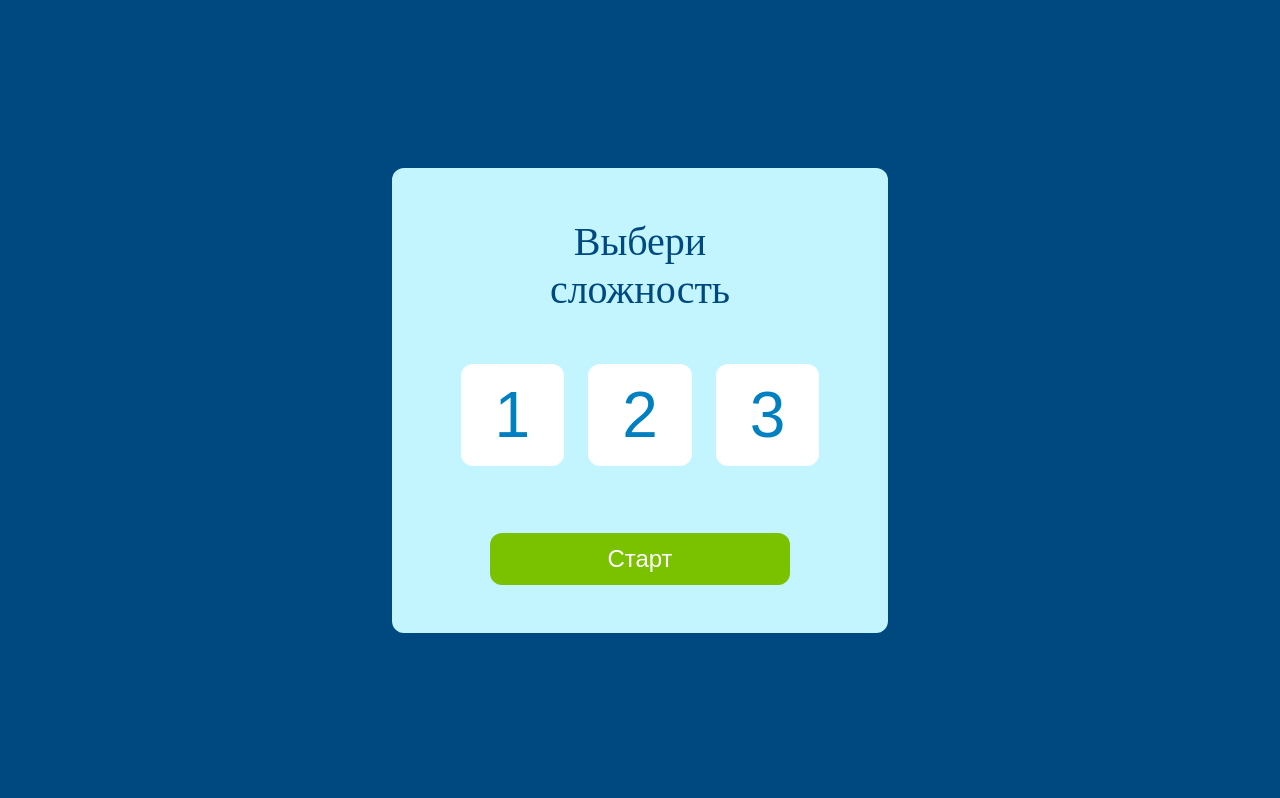
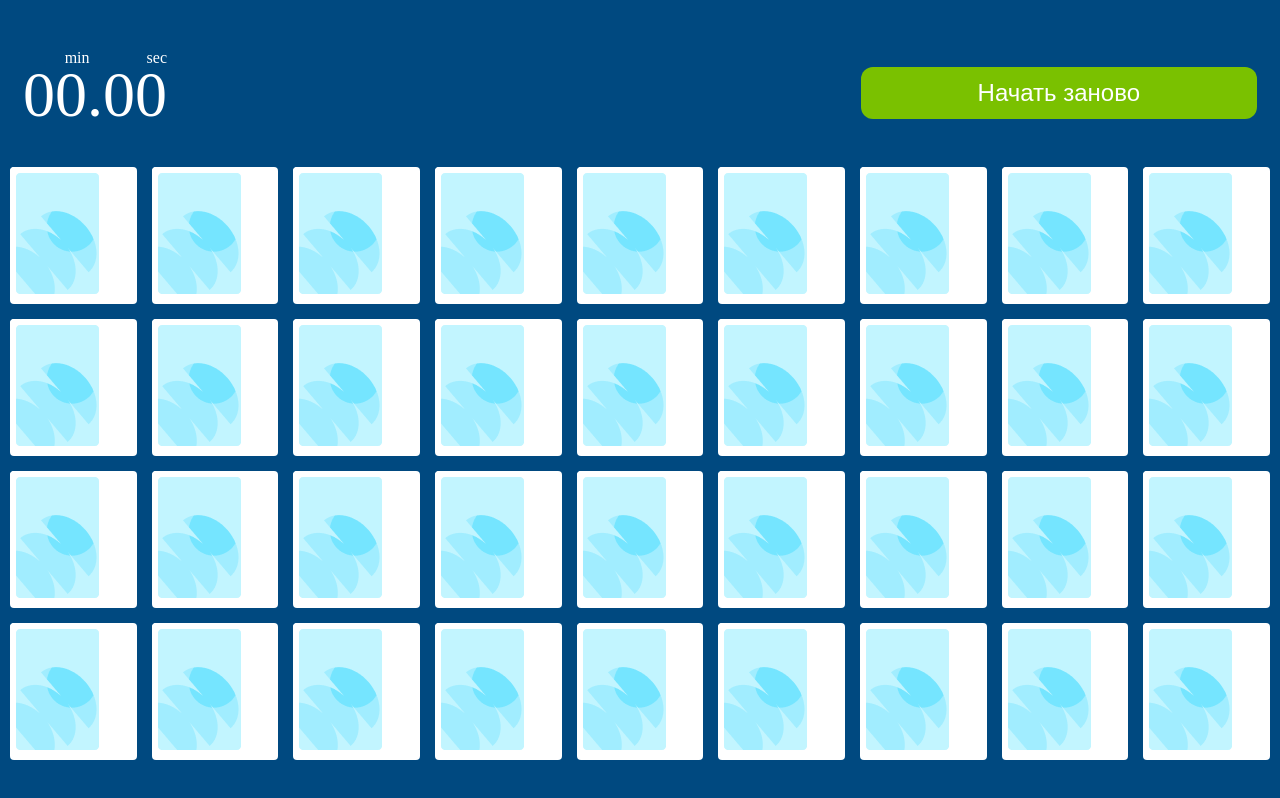
Before and after one commit to Sorokintech/skypro-cardgame-project, a website: page index.html in a window 1280 px wide. Both pictures are taken after a click on the button "Старт". Drawn offline with Linux system fonts and the light colour scheme.

Commit message:
game-page

```diff
--- a/index.html
+++ b/index.html
@@ -8,16 +8,14 @@
     <title>Find your pair or die alone</title>
   </head>
   <body>
-    <div class="app"></div>
+    <div class="app center"></div>
 
-    <script>
-      console.log('ppp');
-    </script>
     <script src="/src/templateEngine.js"></script>
     <script src="/src/startPage.js"></script>
     <script src="/src/easy-mode.js"></script>
     <script src="/src/medium-mode.js"></script>
     <script src="/src/hard-mode.js"></script>
+    <script src="/src/secondScreen.js"></script>
     <script src="/src/script.js"></script>
   </body>
 </html>
--- a/src/script.js
+++ b/src/script.js
@@ -17,22 +17,28 @@ difficultyButtons.forEach((button) => {
   });
 });
 
+// startButton.addEventListener('click', (event) => {
+//   event.preventDefault();
+//   switch (chosenDifficulty) {
+//     case '1':
+//       app.textContent = '';
+//       app.appendChild(templateEngine(templateEasyMode));
+//       break;
+//     case '2':
+//       app.textContent = '';
+//       app.appendChild(templateEngine(templateMediumMode));
+//       break;
+//     case '3':
+//       app.textContent = '';
+//       app.appendChild(templateEngine(templateHardMode));
+//       break;
+//     default:
+//       alert('Сложность не выбрана');
+//   }
+// });
 startButton.addEventListener('click', (event) => {
   event.preventDefault();
-  switch (chosenDifficulty) {
-    case '1':
-      app.textContent = '';
-      app.appendChild(templateEngine(templateEasyMode));
-      break;
-    case '2':
-      app.textContent = '';
-      app.appendChild(templateEngine(templateMediumMode));
-      break;
-    case '3':
-      app.textContent = '';
-      app.appendChild(templateEngine(templateHardMode));
-      break;
-    default:
-      alert('Сложность не выбрана');
-  }
+  app.textContent = '';
+  app.appendChild(templateEngine(templateGamePage));
+  app.classList.remove('center');
 });
--- /dev/null
+++ b/src/secondScreen.js
@@ -0,0 +1,576 @@
+const templateGamePage = {
+  tag: 'div',
+  cls: 'container-game-page',
+  content: [
+    {
+      tag: 'div',
+      cls: 'container-header-game',
+      content: [
+        {
+          tag: 'div',
+          cls: 'container-header-timer',
+          content: [
+            {
+              tag: 'div',
+              cls: 'container-timer-up',
+              content: [
+                {
+                  tag: 'div',
+                  cls: 'timer-text',
+                  content: 'min',
+                },
+                {
+                  tag: 'div',
+                  cls: 'timer-text',
+                  content: 'sec',
+                },
+              ],
+            },
+            {
+              tag: 'div',
+              cls: 'container-timer-down',
+              content: [
+                {
+                  tag: 'div',
+                  cls: 'timer-min',
+                  content: '00',
+                },
+                {
+                  tag: 'div',
+                  cls: 'timer-dot',
+                  content: '.',
+                },
+                {
+                  tag: 'div',
+                  cls: 'timer-sec',
+                  content: '00',
+                },
+              ],
+            },
+          ],
+        },
+        {
+          tag: 'div',
+          cls: 'container-header-btn',
+          content: [
+            {
+              tag: 'button',
+              cls: 'start-button',
+              content: 'Начать заново',
+            },
+          ],
+        },
+      ],
+    },
+    {
+      tag: 'div',
+      cls: 'container-cards',
+      content: [
+        {
+          tag: 'div',
+          cls: 'card',
+          content: [
+            {
+              tag: 'img',
+              cls: 'img',
+              attrs: {
+                src: `./src/cards/back-card.png`,
+              },
+              content: '',
+            },
+          ],
+        },
+        {
+          tag: 'div',
+          cls: 'card',
+          content: [
+            {
+              tag: 'img',
+              cls: 'img',
+              attrs: {
+                src: `./src/cards/back-card.png`,
+              },
+              content: '',
+            },
+          ],
+        },
+        {
+          tag: 'div',
+          cls: 'card',
+          content: [
+            {
+              tag: 'img',
+              cls: 'img',
+              attrs: {
+                src: `./src/cards/back-card.png`,
+              },
+              content: '',
+            },
+          ],
+        },
+        {
+          tag: 'div',
+          cls: 'card',
+          content: [
+            {
+              tag: 'img',
+              cls: 'img',
+              attrs: {
+                src: `./src/cards/back-card.png`,
+              },
+              content: '',
+            },
+          ],
+        },
+        {
+          tag: 'div',
+          cls: 'card',
+          content: [
+            {
+              tag: 'img',
+              cls: 'img',
+              attrs: {
+                src: `./src/cards/back-card.png`,
+              },
+              content: '',
+            },
+          ],
+        },
+        {
+          tag: 'div',
+          cls: 'card',
+          content: [
+            {
+              tag: 'img',
+              cls: 'img',
+              attrs: {
+                src: `./src/cards/back-card.png`,
+              },
+              content: '',
+            },
+          ],
+        },
+        {
+          tag: 'div',
+          cls: 'card',
+          content: [
+            {
+              tag: 'img',
+              cls: 'img',
+              attrs: {
+                src: `./src/cards/back-card.png`,
+              },
+              content: '',
+            },
+          ],
+        },
+        {
+          tag: 'div',
+          cls: 'card',
+          content: [
+            {
+              tag: 'img',
+              cls: 'img',
+              attrs: {
+                src: `./src/cards/back-card.png`,
+              },
+              content: '',
+            },
+          ],
+        },
+        {
+          tag: 'div',
+          cls: 'card',
+          content: [
+            {
+              tag: 'img',
+              cls: 'img',
+              attrs: {
+                src: `./src/cards/back-card.png`,
+              },
+              content: '',
+            },
+          ],
+        },
+        {
+          tag: 'div',
+          cls: 'card',
+          content: [
+            {
+              tag: 'img',
+              cls: 'img',
+              attrs: {
+                src: `./src/cards/back-card.png`,
+              },
+              content: '',
+            },
+          ],
+        },
+        {
+          tag: 'div',
+          cls: 'card',
+          content: [
+            {
+              tag: 'img',
+              cls: 'img',
+              attrs: {
+                src: `./src/cards/back-card.png`,
+              },
+              content: '',
+            },
+          ],
+        },
+        {
+          tag: 'div',
+          cls: 'card',
+          content: [
+            {
+              tag: 'img',
+              cls: 'img',
+              attrs: {
+                src: `./src/cards/back-card.png`,
+              },
+              content: '',
+            },
+          ],
+        },
+        {
+          tag: 'div',
+          cls: 'card',
+          content: [
+            {
+              tag: 'img',
+              cls: 'img',
+              attrs: {
+                src: `./src/cards/back-card.png`,
+              },
+              content: '',
+            },
+          ],
+        },
+        {
+          tag: 'div',
+          cls: 'card',
+          content: [
+            {
+              tag: 'img',
+              cls: 'img',
+              attrs: {
+                src: `./src/cards/back-card.png`,
+              },
+              content: '',
+            },
+          ],
+        },
+        {
+          tag: 'div',
+          cls: 'card',
+          content: [
+            {
+              tag: 'img',
+              cls: 'img',
+              attrs: {
+                src: `./src/cards/back-card.png`,
+              },
+              content: '',
+            },
+          ],
+        },
+        {
+          tag: 'div',
+          cls: 'card',
+          content: [
+            {
+              tag: 'img',
+              cls: 'img',
+              attrs: {
+                src: `./src/cards/back-card.png`,
+              },
+              content: '',
+            },
+          ],
+        },
+        {
+          tag: 'div',
+          cls: 'card',
+          content: [
+            {
+              tag: 'img',
+              cls: 'img',
+              attrs: {
+                src: `./src/cards/back-card.png`,
+              },
+              content: '',
+            },
+          ],
+        },
+        {
+          tag: 'div',
+          cls: 'card',
+          content: [
+            {
+              tag: 'img',
+              cls: 'img',
+              attrs: {
+                src: `./src/cards/back-card.png`,
+              },
+              content: '',
+            },
+          ],
+        },
+        {
+          tag: 'div',
+          cls: 'card',
+          content: [
+            {
+              tag: 'img',
+              cls: 'img',
+              attrs: {
+                src: `./src/cards/back-card.png`,
+              },
+              content: '',
+            },
+          ],
+        },
+        {
+          tag: 'div',
+          cls: 'card',
+          content: [
+            {
+              tag: 'img',
+              cls: 'img',
+              attrs: {
+                src: `./src/cards/back-card.png`,
+              },
+              content: '',
+            },
+          ],
+        },
+        {
+          tag: 'div',
+          cls: 'card',
+          content: [
+            {
+              tag: 'img',
+              cls: 'img',
+              attrs: {
+                src: `./src/cards/back-card.png`,
+              },
+              content: '',
+            },
+          ],
+        },
+        {
+          tag: 'div',
+          cls: 'card',
+          content: [
+            {
+              tag: 'img',
+              cls: 'img',
+              attrs: {
+                src: `./src/cards/back-card.png`,
+              },
+              content: '',
+            },
+          ],
+        },
+        {
+          tag: 'div',
+          cls: 'card',
+          content: [
+            {
+              tag: 'img',
+              cls: 'img',
+              attrs: {
+                src: `./src/cards/back-card.png`,
+              },
+              content: '',
+            },
+          ],
+        },
+        {
+          tag: 'div',
+          cls: 'card',
+          content: [
+            {
+              tag: 'img',
+              cls: 'img',
+              attrs: {
+                src: `./src/cards/back-card.png`,
+              },
+              content: '',
+            },
+          ],
+        },
+        {
+          tag: 'div',
+          cls: 'card',
+          content: [
+            {
+              tag: 'img',
+              cls: 'img',
+              attrs: {
+                src: `./src/cards/back-card.png`,
+              },
+              content: '',
+            },
+          ],
+        },
+        {
+          tag: 'div',
+          cls: 'card',
+          content: [
+            {
+              tag: 'img',
+              cls: 'img',
+              attrs: {
+                src: `./src/cards/back-card.png`,
+              },
+              content: '',
+            },
+          ],
+        },
+        {
+          tag: 'div',
+          cls: 'card',
+          content: [
+            {
+              tag: 'img',
+              cls: 'img',
+              attrs: {
+                src: `./src/cards/back-card.png`,
+              },
+              content: '',
+            },
+          ],
+        },
+        {
+          tag: 'div',
+          cls: 'card',
+          content: [
+            {
+              tag: 'img',
+              cls: 'img',
+              attrs: {
+                src: `./src/cards/back-card.png`,
+              },
+              content: '',
+            },
+          ],
+        },
+        {
+          tag: 'div',
+          cls: 'card',
+          content: [
+            {
+              tag: 'img',
+              cls: 'img',
+              attrs: {
+                src: `./src/cards/back-card.png`,
+              },
+              content: '',
+            },
+          ],
+        },
+        {
+          tag: 'div',
+          cls: 'card',
+          content: [
+            {
+              tag: 'img',
+              cls: 'img',
+              attrs: {
+                src: `./src/cards/back-card.png`,
+              },
+              content: '',
+            },
+          ],
+        },
+        {
+          tag: 'div',
+          cls: 'card',
+          content: [
+            {
+              tag: 'img',
+              cls: 'img',
+              attrs: {
+                src: `./src/cards/back-card.png`,
+              },
+              content: '',
+            },
+          ],
+        },
+        {
+          tag: 'div',
+          cls: 'card',
+          content: [
+            {
+              tag: 'img',
+              cls: 'img',
+              attrs: {
+                src: `./src/cards/back-card.png`,
+              },
+              content: '',
+            },
+          ],
+        },
+        {
+          tag: 'div',
+          cls: 'card',
+          content: [
+            {
+              tag: 'img',
+              cls: 'img',
+              attrs: {
+                src: `./src/cards/back-card.png`,
+              },
+              content: '',
+            },
+          ],
+        },
+        {
+          tag: 'div',
+          cls: 'card',
+          content: [
+            {
+              tag: 'img',
+              cls: 'img',
+              attrs: {
+                src: `./src/cards/back-card.png`,
+              },
+              content: '',
+            },
+          ],
+        },
+        {
+          tag: 'div',
+          cls: 'card',
+          content: [
+            {
+              tag: 'img',
+              cls: 'img',
+              attrs: {
+                src: `./src/cards/back-card.png`,
+              },
+              content: '',
+            },
+          ],
+        },
+        {
+          tag: 'div',
+          cls: 'card',
+          content: [
+            {
+              tag: 'img',
+              cls: 'img',
+              attrs: {
+                src: `./src/cards/back-card.png`,
+              },
+              content: '',
+            },
+          ],
+        },
+      ],
+    },
+  ],
+};
--- a/style.css
+++ b/style.css
@@ -8,6 +8,9 @@
 .app {
   height: 100vh;
   background-color: #004980;
+}
+
+.center {
   display: flex;
   flex-direction: column;
 
@@ -106,4 +109,87 @@
   transform: scale(1.05);
 }
 
+.container-header-game {
+  display: flex;
+  flex-direction: row;
+  justify-content: space-between;
+  align-items: center;
+  padding: 0 23px;
+}
+
+.container-header-timer {
+  display: flex;
+  flex-direction: column;
+}
+
+.timer-text {
+  font-style: normal;
+  font-weight: 400;
+  font-size: 16px;
+  line-height: 22px;
+  font-feature-settings: 'pnum' on, 'lnum' on;
+  color: #fff;
+}
+
+.container-timer-up {
+  display: flex;
+  flex-direction: row;
+  justify-content: flex-end;
+  gap: 57px;
+}
+
+.container-timer-down {
+  display: flex;
+  flex-direction: row;
+}
+
+.timer-min,
+.timer-sec,
+.timer-dot {
+  font-style: normal;
+  font-weight: 400;
+  font-size: 64px;
+  line-height: 52px;
+  display: flex;
+  color: #fff;
+}
+
+.container-cards {
+  display: grid;
+  grid-template-columns: repeat(9, 1fr);
+  padding-left: 10px;
+  padding-right: 10px;
+  gap: 15px;
+}
+
+.card {
+  background: #fff;
+  border-radius: 4px;
+  transition: 0.5s;
+}
+
+.card:hover {
+  cursor: pointer;
+  transform: scale(1.05);
+}
+
+/* .container-cards {
+  display: flex;
+  flex-wrap: wrap;
+  padding-left: 10px;
+  padding-right: 10px;
+  gap: 15px;
+}
+
+.card {
+  background: #fff;
+  border-radius: 4px;
+  transition: 0.5s;
+}
+
+.card:hover {
+  cursor: pointer;
+  transform: scale(1.05);
+} */
+
 /* .app */
```
Also changed, not shown: .eslintrc.json, src/cards/back-card.png (added).
